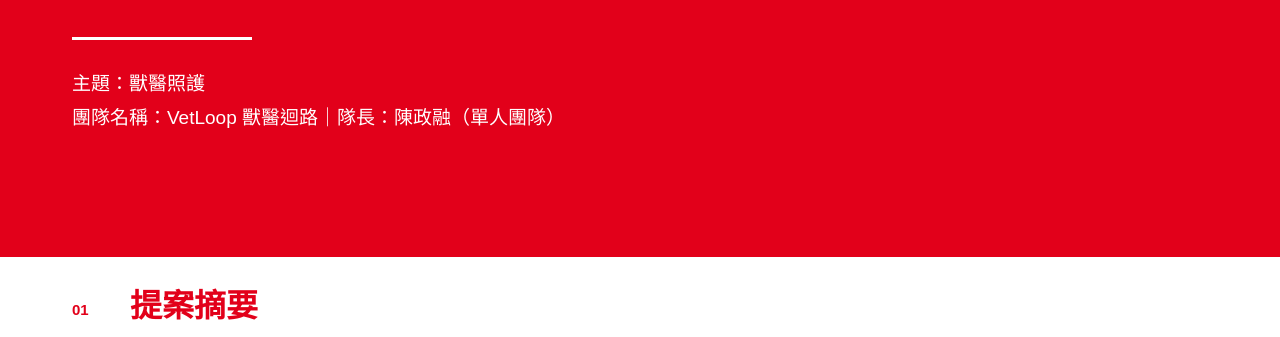
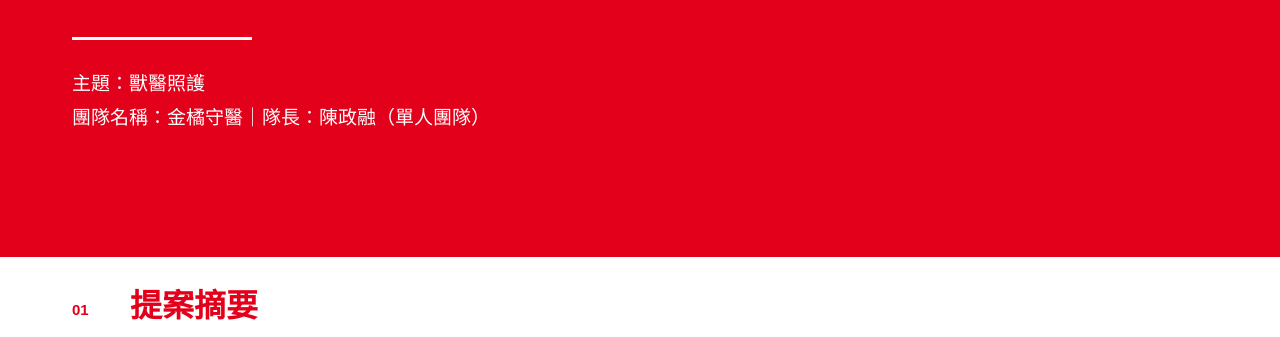
Before and after one commit to lunkerchen/vetloop, a plain HTML site: page proposal/deck.html in a window 1280 px wide. Shown: the part 463-800 px from the top of the page. Drawn offline with Linux system fonts and the light colour scheme.

Commit message:
docs(proposal): rename team to 金橘守醫

```diff
--- a/proposal/deck.html
+++ b/proposal/deck.html
@@ -75,7 +75,7 @@
   <h1>VetLoop</h1>
   <div class="tag">獸醫在環的照護助手<br>AI 整理，獸醫核可，才送到飼主手上</div>
   <div class="bar"></div>
-  <div class="meta">主題：獸醫照護<br>團隊名稱：VetLoop 獸醫迴路｜隊長：陳政融（單人團隊）</div>
+  <div class="meta">主題：獸醫照護<br>團隊名稱：金橘守醫｜隊長：陳政融（單人團隊）</div>
 </section>
 
 <!-- 01 summary -->
@@ -267,7 +267,7 @@
   <div class="panel" style="left:72px; top:150px; width:500px; height:440px;">
     <h3>團隊與分工</h3>
     <ul>
-      <li>團隊名稱：VetLoop 獸醫迴路</li>
+      <li>團隊名稱：金橘守醫</li>
       <li>隊長：陳政融</li>
       <li>隊員：陳政融（單人團隊，即隊長本人）</li>
       <li>指導老師：無</li>
```
